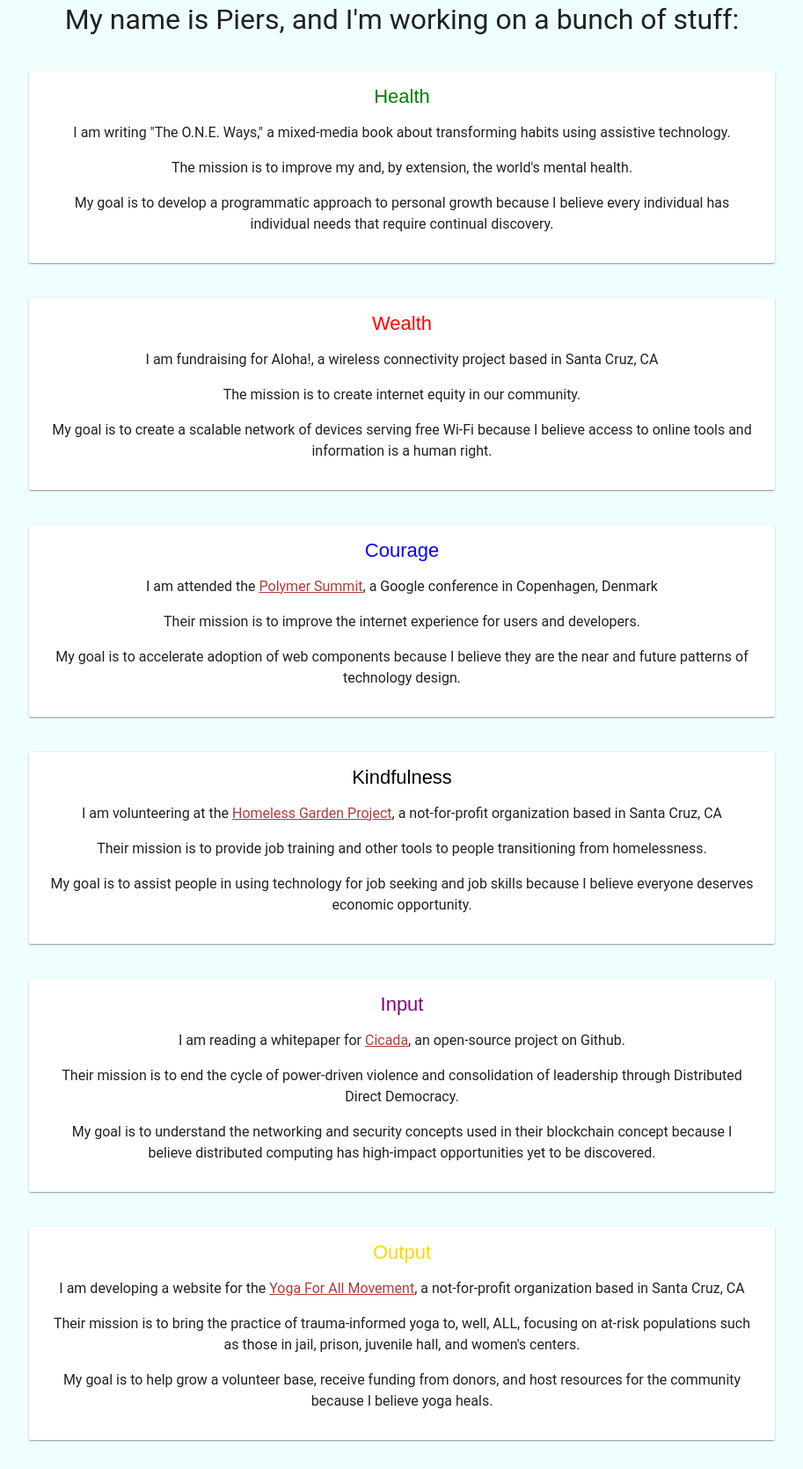
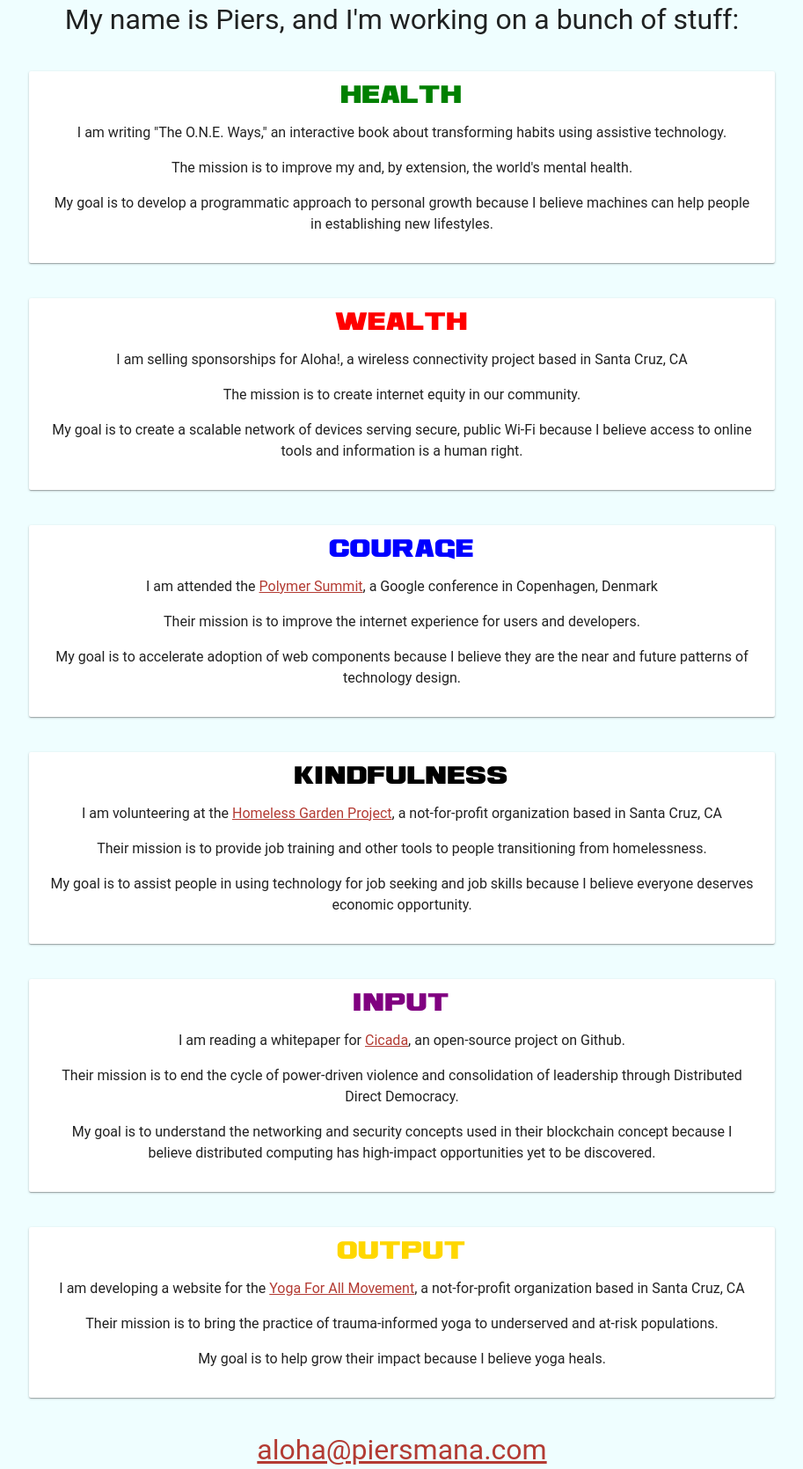
Before and after one commit to piersmana/piersmana.com, a plain HTML site: page index.html in a window 1280 px wide. Shown: the part 784-2454 px from the top of the page at 88% size, without its empty margins (183-1096 px from the left). Drawn offline with Linux system fonts and the light colour scheme.

Commit message:
Fixed font binding
Updated content

```diff
--- a/index.html
+++ b/index.html
@@ -6,7 +6,7 @@
     <style media="screen">
       @font-face {
         font-family: "Ash";
-        src: url("Ash.ttf") format("ttf");
+        src: url("Ash.ttf") format("truetype");
       }
 
       body {
@@ -60,15 +60,15 @@
     <p>My name is Piers, and I'm working on a bunch of stuff:</p>
     <section>
       <h2 style="color:green">Health</h2>
-      <p>I am writing "The O.N.E. Ways," a mixed-media book about transforming habits using assistive technology.</p>
+      <p>I am writing "The O.N.E. Ways," an interactive book about transforming habits using assistive technology.</p>
       <p>The mission is to improve my and, by extension, the world's mental health.</p>
-      <p>My goal is to develop a programmatic approach to personal growth because I believe every individual has individual needs that require continual discovery.</p>
+      <p>My goal is to develop a programmatic approach to personal growth because I believe machines can help people in establishing new lifestyles.</p>
     </section>
     <section>
       <h2 style="color:red">Wealth</h2>
-      <p>I am fundraising for Aloha!, a wireless connectivity project based in Santa Cruz, CA</p>
+      <p>I am selling sponsorships for Aloha!, a wireless connectivity project based in Santa Cruz, CA</p>
       <p>The mission is to create internet equity in our community.</p>
-      <p>My goal is to create a scalable network of devices serving free Wi-Fi because I believe access to online tools and information is a human right.</p>
+      <p>My goal is to create a scalable network of devices serving secure, public Wi-Fi because I believe access to online tools and information is a human right.</p>
     </section>
     <section>
       <h2 style="color:blue">Courage</h2>
@@ -91,8 +91,8 @@
     <section>
       <h2 style="color:gold">Output</h2>
       <p>I am developing a website for the <a href="yogaforallmovement.org">Yoga For All Movement</a>, a not-for-profit organization based in Santa Cruz, CA</p>
-      <p>Their mission is to bring the practice of trauma-informed yoga to, well, ALL, focusing on at-risk populations such as those in jail, prison, juvenile hall, and women's centers.</p>
-      <p>My goal is to help grow a volunteer base, receive funding from donors, and host resources for the community because I believe yoga heals.</p>
+      <p>Their mission is to bring the practice of trauma-informed yoga to underserved and at-risk populations.</p>
+      <p>My goal is to help grow their impact because I believe yoga heals.</p>
     </section>
     <p><a href="mailto:aloha@piersmana.com">aloha@piersmana.com</a></p>
     <h1>Mahalo!</h1>
```
